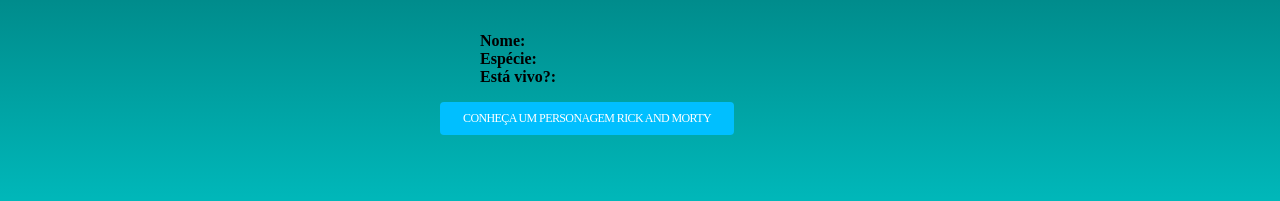
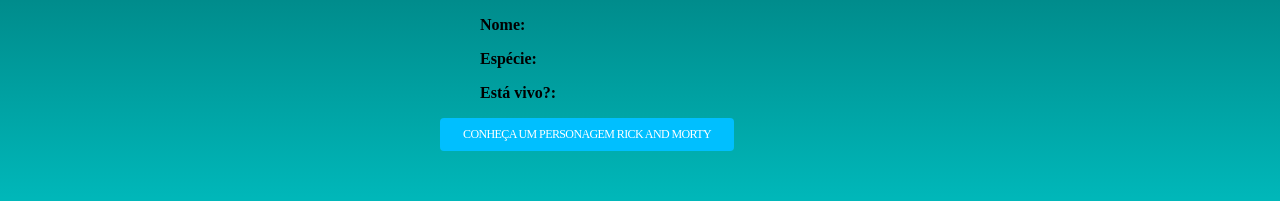
Before and after one commit to arymura/minicurso, a plain HTML site: page index.html in a window 1280 px wide. Shown: the part 532-733 px from the top of the page. Drawn offline with Linux system fonts and the light colour scheme.

Commit message:
Corrigir html

```diff
--- a/index.html
+++ b/index.html
@@ -7,18 +7,18 @@
      <meta name="viewport" content="width=device-width, initial-scale=1.0">
      <title>Conheça Rick and Morty</title>
      <link rel= "stylesheet" href="Style.css">
-     <script src="Script.js"></script>
+     <script src="Script.js" defer></script>
          </head>
          <body>
              <main>
                  <section>
                      <img alt="Imagem com o Rick em preto e branco" src="https://img.elo7.com.br/product/original/1CB9C73/camiseta-rick-and-morty-camiseta.jpg">
                      <ul id="detalhes-container">
-                         <li id="nome">Nome: </li>
-                         <li id="especie">Espécie: </li>
-                         <li id="status">Está vivo?: </li>
+                         <li>Nome: <p id="nome"></p> </li>
+                         <li>Espécie: <p  id="especie"></p> </li>
+                         <li>Está vivo?: <p  id="status"></p> </li>
                      </ul>
-                     <button>Conheça um personagem Rick and Morty</button>
+                     <button id="botao">Conheça um personagem Rick and Morty</button>
 
                     </section>
              </main>
```
